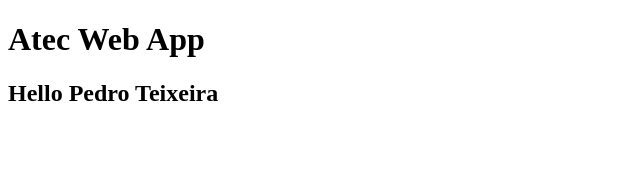
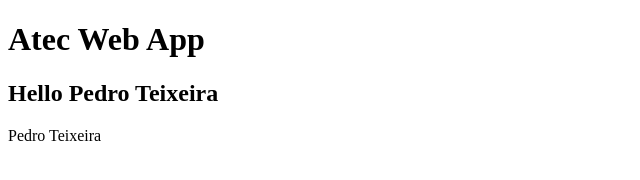
Before and after one commit to PedroTeixeira00/atec-web-app, a plain HTML site: page index.html in a window 1280 px wide. Shown: the whole page, without its empty margins (0-640 px from the left). Drawn offline with Linux system fonts and the light colour scheme.

Commit message:
Index footer added

```diff
--- a/index.html
+++ b/index.html
@@ -10,5 +10,9 @@
     <h1>Atec Web App</h1>
 
     <h2>Hello Pedro Teixeira</h2>
+
+    <footer>
+        Pedro Teixeira
+    </footer>
 </body>
 </html>
```
